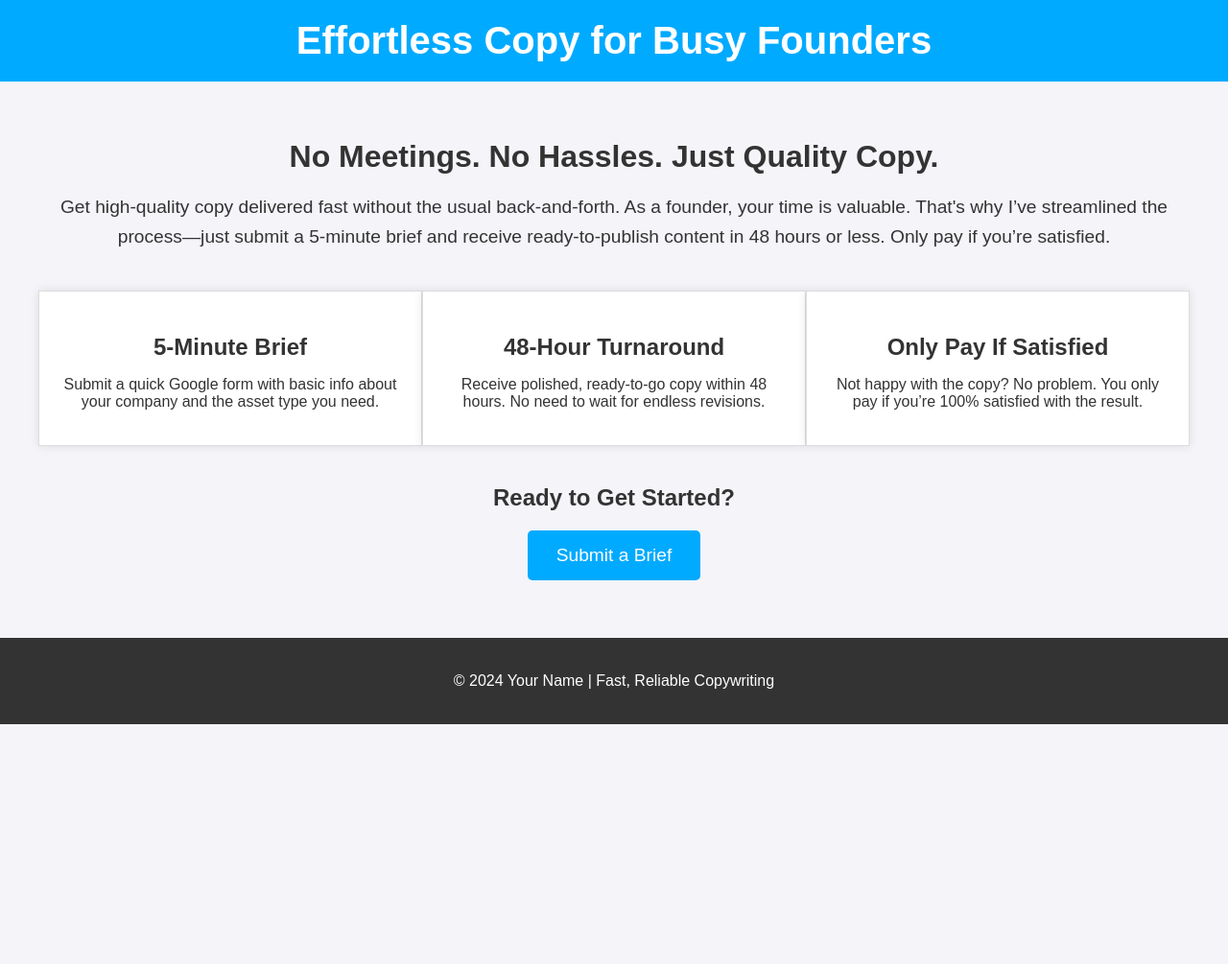
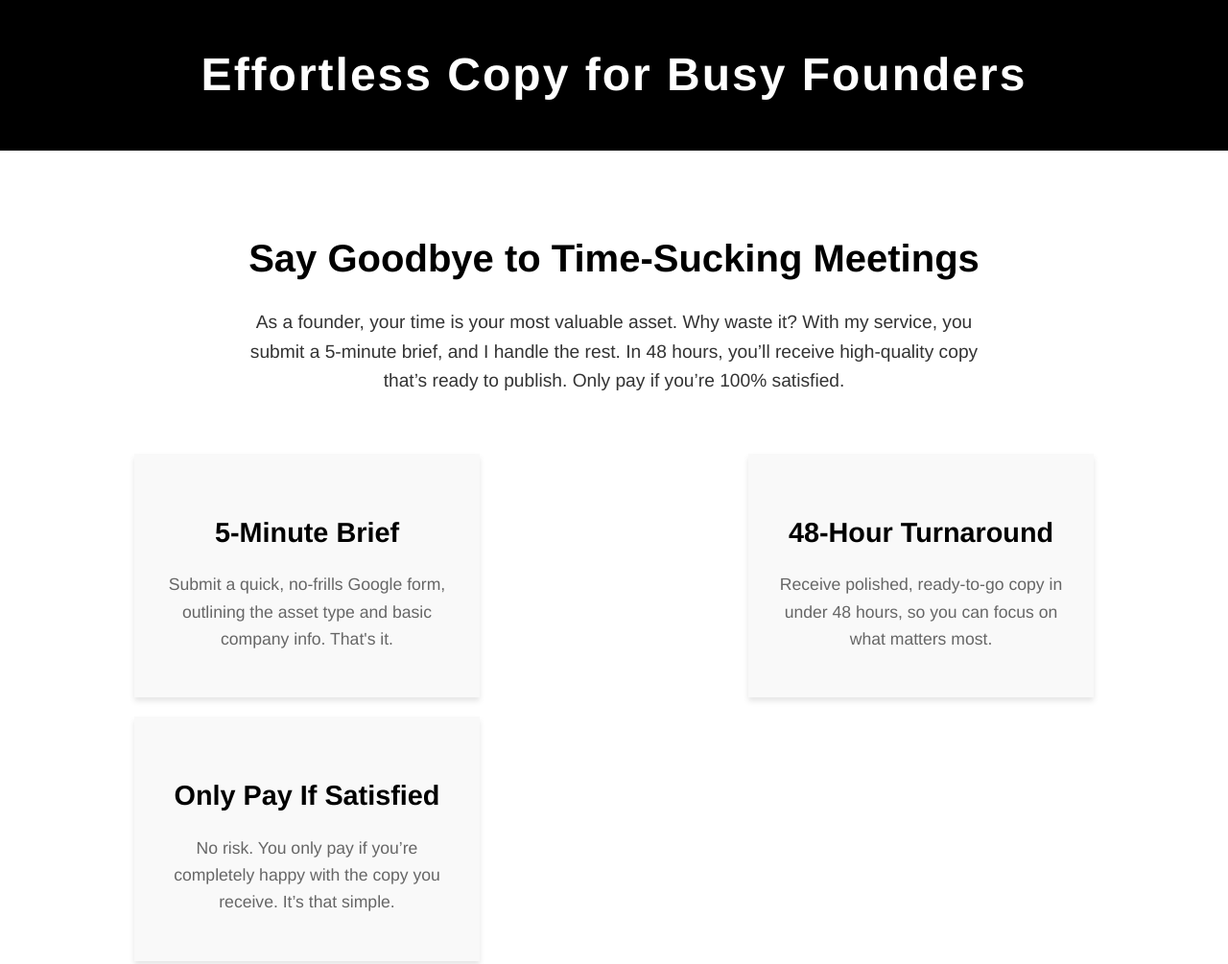
Before and after one commit to jjkaufman17/copywriting, a plain HTML site: page index.html in a window 1280 px wide. Shown: the top 1005 px of the page at 96% size. Before the commit the page ends 800 px from the top, so only its background shows below. Drawn offline with Linux system fonts and the light colour scheme.

Commit message:
Add files via upload

```diff
--- a/index.html
+++ b/index.html
@@ -7,78 +7,92 @@
     <title>Effortless Copy for Busy Founders</title>
     <style>
         body {
-            font-family: Arial, sans-serif;
+            font-family: 'Helvetica Neue', Arial, sans-serif;
             margin: 0;
             padding: 0;
-            background-color: #f4f4f9;
-            color: #333;
+            background-color: #fff;
+            color: #000;
+            line-height: 1.6;
         }
         header {
-            background-color: #00aaff;
-            color: white;
-            padding: 20px 0;
+            background-color: #000;
+            color: #fff;
+            padding: 40px 0;
             text-align: center;
         }
         header h1 {
+            font-size: 3em;
             margin: 0;
-            font-size: 2.5em;
+            letter-spacing: 2px;
         }
         .container {
-            max-width: 1200px;
+            max-width: 1000px;
             margin: 0 auto;
             padding: 20px;
+            text-align: center;
         }
         .intro {
-            text-align: center;
-            margin: 40px 0;
+            margin: 60px 0;
         }
         .intro h2 {
-            font-size: 2em;
-            margin-bottom: 10px;
+            font-size: 2.5em;
+            margin-bottom: 20px;
         }
         .intro p {
             font-size: 1.2em;
-            line-height: 1.6;
+            color: #333;
+            margin-bottom: 30px;
+            max-width: 800px;
+            margin-left: auto;
+            margin-right: auto;
         }
         .features {
             display: flex;
-            justify-content: space-around;
-            margin: 40px 0;
+            justify-content: space-between;
+            flex-wrap: wrap;
+            margin: 60px 0;
         }
         .feature {
-            background-color: white;
-            border: 1px solid #ddd;
-            padding: 20px;
+            background-color: #f9f9f9;
+            padding: 30px;
             width: 30%;
-            box-shadow: 0 0 10px rgba(0, 0, 0, 0.1);
-            text-align: center;
+            box-shadow: 0 4px 6px rgba(0, 0, 0, 0.1);
+            margin-bottom: 20px;
+            transition: transform 0.3s ease-in-out;
+        }
+        .feature:hover {
+            transform: translateY(-10px);
         }
         .feature h3 {
-            font-size: 1.5em;
+            font-size: 1.8em;
             margin-bottom: 10px;
         }
+        .feature p {
+            font-size: 1.1em;
+            color: #666;
+        }
         .cta {
-            text-align: center;
-            margin: 40px 0;
+            margin: 60px 0;
         }
         .cta button {
-            background-color: #00aaff;
-            color: white;
+            background-color: #000;
+            color: #fff;
             border: none;
-            padding: 15px 30px;
+            padding: 15px 40px;
             font-size: 1.2em;
             cursor: pointer;
-            border-radius: 5px;
+            border-radius: 50px;
             transition: background-color 0.3s ease;
+            box-shadow: 0 4px 6px rgba(0, 0, 0, 0.1);
         }
         .cta button:hover {
-            background-color: #008ecc;
+            background-color: #333;
         }
         footer {
             text-align: center;
-            padding: 20px 0;
-            background-color: #333;
-            color: white;
+            padding: 20px;
+            background-color: #000;
+            color: #fff;
         }
     </style>
 </head>
@@ -90,27 +104,27 @@
 
 <div class="container">
     <section class="intro">
-        <h2>No Meetings. No Hassles. Just Quality Copy.</h2>
-        <p>Get high-quality copy delivered fast without the usual back-and-forth. As a founder, your time is valuable. That's why I’ve streamlined the process—just submit a 5-minute brief and receive ready-to-publish content in 48 hours or less. Only pay if you’re satisfied.</p>
+        <h2>Say Goodbye to Time-Sucking Meetings</h2>
+        <p>As a founder, your time is your most valuable asset. Why waste it? With my service, you submit a 5-minute brief, and I handle the rest. In 48 hours, you’ll receive high-quality copy that’s ready to publish. Only pay if you’re 100% satisfied.</p>
     </section>
 
     <section class="features">
         <div class="feature">
             <h3>5-Minute Brief</h3>
-            <p>Submit a quick Google form with basic info about your company and the asset type you need.</p>
+            <p>Submit a quick, no-frills Google form, outlining the asset type and basic company info. That's it.</p>
         </div>
         <div class="feature">
             <h3>48-Hour Turnaround</h3>
-            <p>Receive polished, ready-to-go copy within 48 hours. No need to wait for endless revisions.</p>
+            <p>Receive polished, ready-to-go copy in under 48 hours, so you can focus on what matters most.</p>
         </div>
         <div class="feature">
             <h3>Only Pay If Satisfied</h3>
-            <p>Not happy with the copy? No problem. You only pay if you’re 100% satisfied with the result.</p>
+            <p>No risk. You only pay if you’re completely happy with the copy you receive. It’s that simple.</p>
         </div>
     </section>
 
     <section class="cta">
-        <h2>Ready to Get Started?</h2>
+        <h2>Ready to Simplify Your Copywriting?</h2>
         <button onclick="window.location.href='https://your-google-form-link.com';">Submit a Brief</button>
     </section>
 </div>
```
